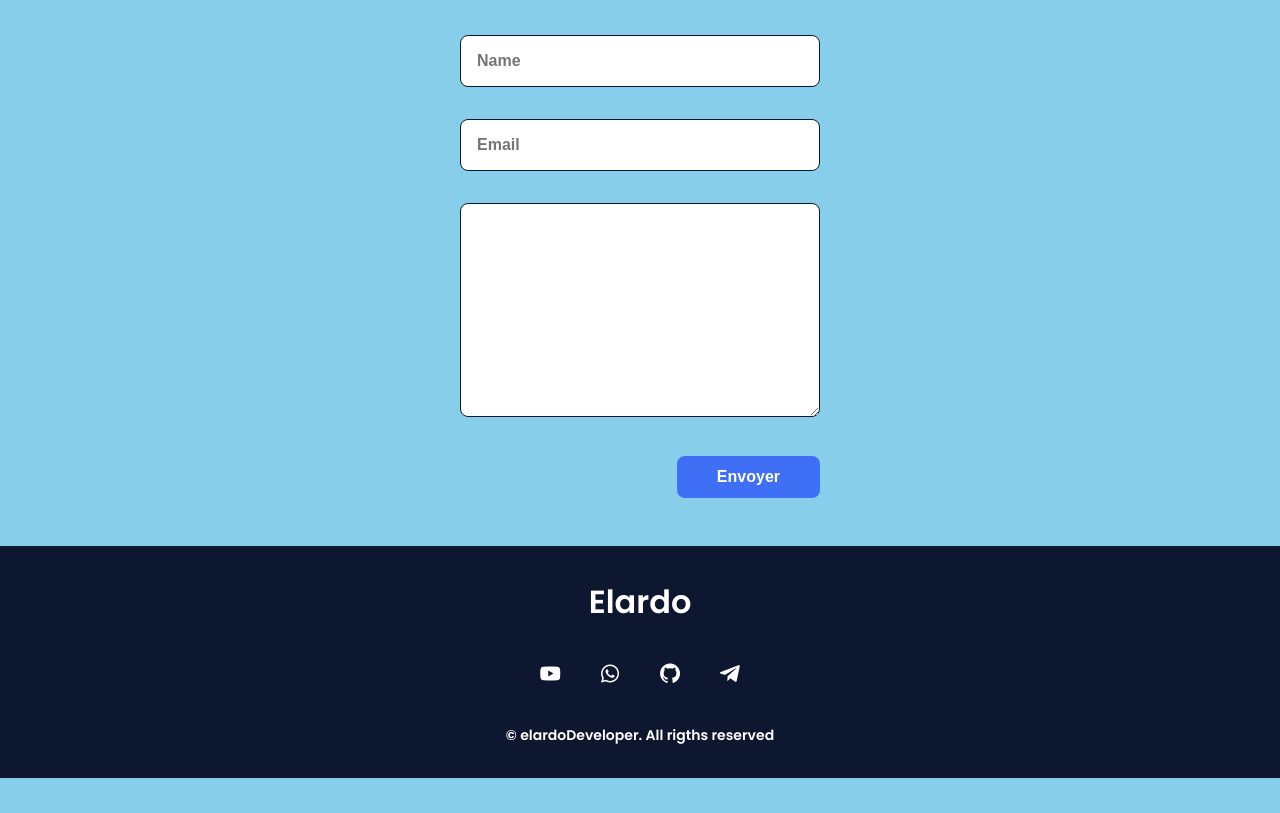
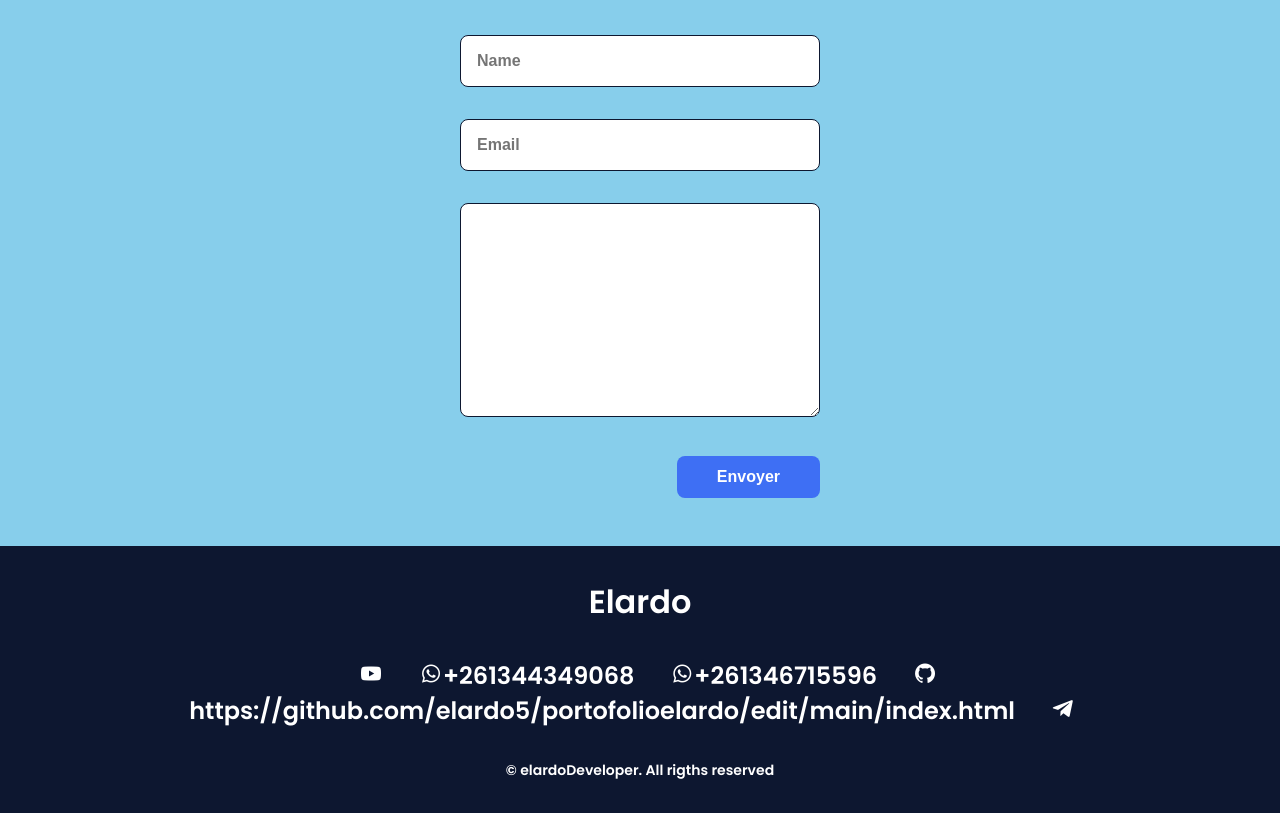
Before and after one commit to elardo5/portofolioelardo, a plain HTML site: page index.html in a window 1280 px wide. Shown: the part 2991-3804 px from the top of the page. Before the commit the page ends 3769 px from the top, so only its background shows below. Drawn offline with nearby package versions, Linux system fonts and the light colour scheme.

Commit message:
index.html

```diff
--- a/index.html
+++ b/index.html
@@ -213,8 +213,9 @@
             <p class="footer__title">Elardo</p>
             <div class="footer__social">
                 <a href="#" class="footer__icon"><i class='bx bxl-youtube' ></i></a>
-                <a href="#" class="footer__icon"><i class='bx bxl-whatsapp' ></i></a>
-                <a href="#" class="footer__icon"><i class='bx bxl-github' ></i></a>
+                <a href="#" class="footer__icon"><i class='bx bxl-whatsapp' ></i>+261344349068</a>
+                <a href="#" class="footer__icon"><i class='bx bxl-whatsapp' ></i>+261346715596</a>
+                <a href="#" class="footer__icon"><i class='bx bxl-github' ></i>https://github.com/elardo5/portofolioelardo/edit/main/index.html</a>
                                 <a href="#" class="footer__icon"><i class='bx bxl-telegram' ></i></a>
             </div>
             <p class="footer__copy">&#169; elardoDeveloper. All rigths reserved</p>
```
